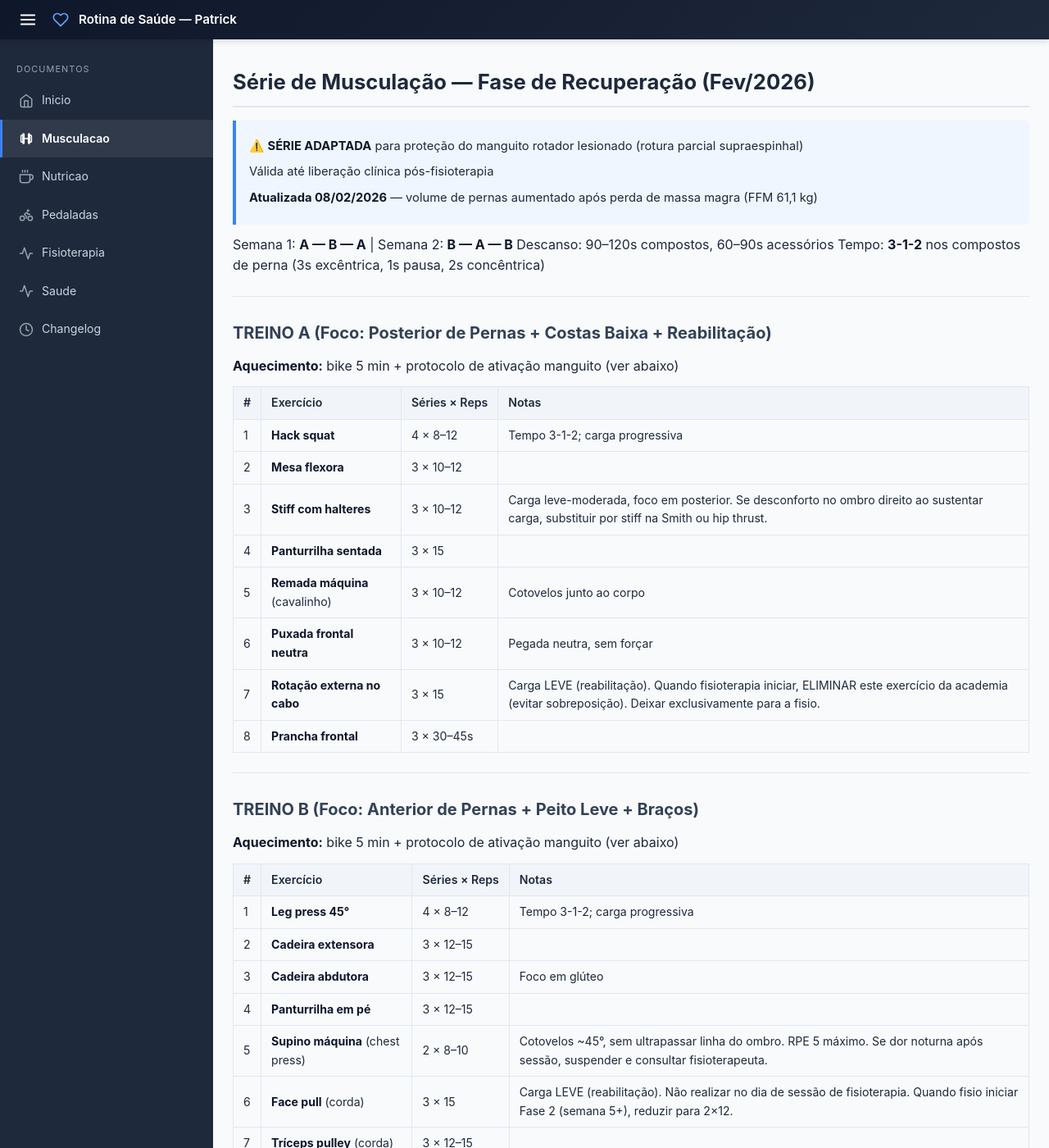
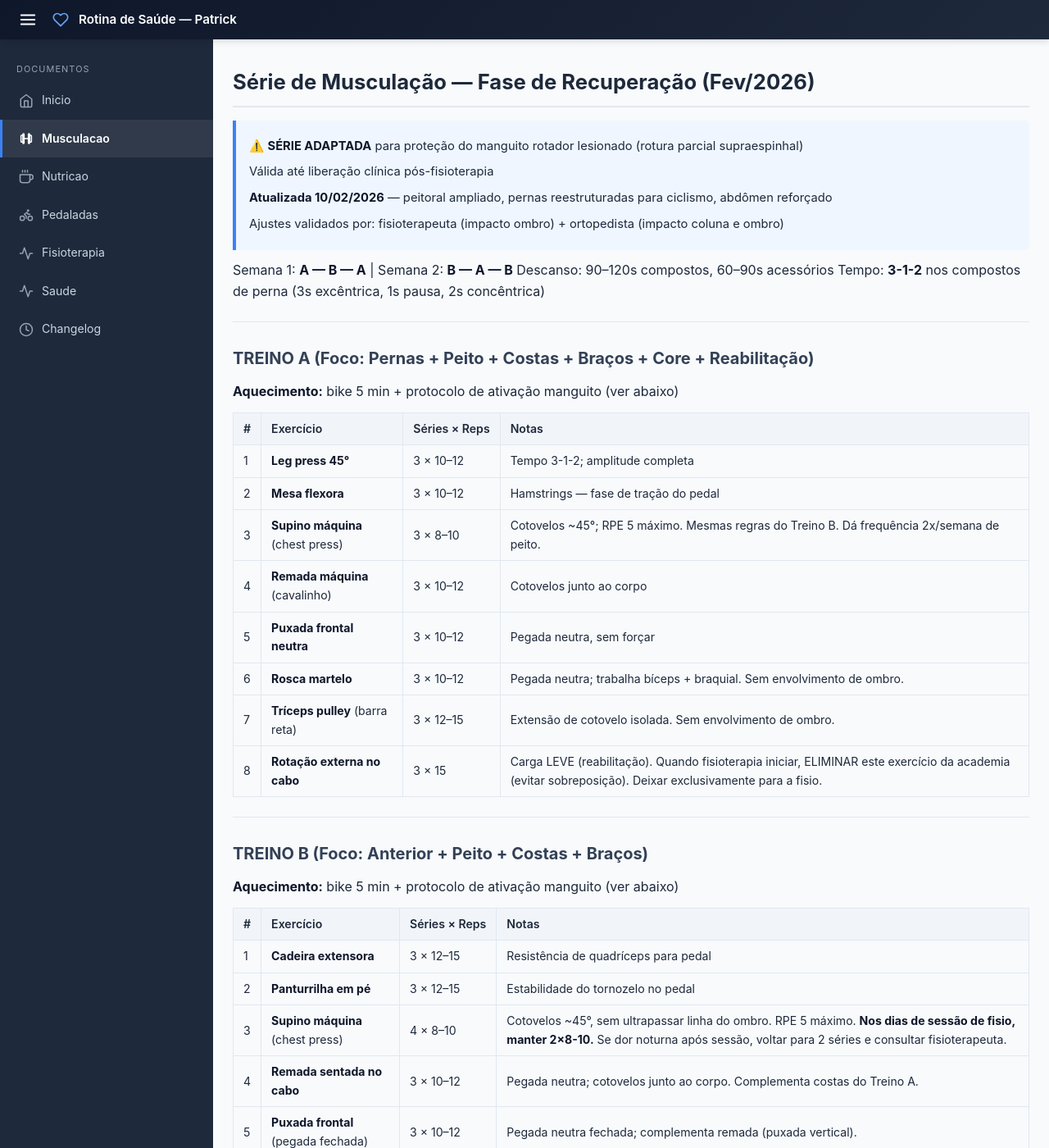
Before and after one commit to criapix/rotina-saude, a Jekyll site: the page built from serie-academia.md, in a window 1280 px wide and 1400 px high. Shown: the whole window at 82% size. Built offline with Jekyll 4.4.1, drawn with Linux system fonts in a browser that asks for light colours; some of the changed text lies outside the part shown.

Commit message:
Update training series and context for recovery phase; restructure exercises for chest, legs, and core

```diff
--- a/serie-academia.md
+++ b/serie-academia.md
@@ -9,7 +9,9 @@
 >
 > Válida até liberação clínica pós-fisioterapia
 >
-> **Atualizada 08/02/2026** — volume de pernas aumentado após perda de massa magra (FFM 61,1 kg)
+> **Atualizada 10/02/2026** — peitoral ampliado, pernas reestruturadas para ciclismo, abdômen reforçado
+>
+> Ajustes validados por: fisioterapeuta (impacto ombro) + ortopedista (impacto coluna e ombro)
 
 Semana 1: **A — B — A** | Semana 2: **B — A — B**
 Descanso: 90–120s compostos, 60–90s acessórios
@@ -17,38 +19,38 @@
 
 ---
 
-## TREINO A (Foco: Posterior de Pernas + Costas Baixa + Reabilitação)
+## TREINO A (Foco: Pernas + Peito + Costas + Braços + Core + Reabilitação)
 
 **Aquecimento:** bike 5 min + protocolo de ativação manguito (ver abaixo)
 
 | # | Exercício | Séries × Reps | Notas |
 |---|---|---|---|
-| 1 | **Hack squat** | 4 × 8–12 | Tempo 3-1-2; carga progressiva |
-| 2 | **Mesa flexora** | 3 × 10–12 | |
-| 3 | **Stiff com halteres** | 3 × 10–12 | Carga leve-moderada, foco em posterior. Se desconforto no ombro direito ao sustentar carga, substituir por stiff na Smith ou hip thrust. |
-| 4 | **Panturrilha sentada** | 3 × 15 | |
-| 5 | **Remada máquina** (cavalinho) | 3 × 10–12 | Cotovelos junto ao corpo |
-| 6 | **Puxada frontal neutra** | 3 × 10–12 | Pegada neutra, sem forçar |
-| 7 | **Rotação externa no cabo** | 3 × 15 | Carga LEVE (reabilitação). Quando fisioterapia iniciar, ELIMINAR este exercício da academia (evitar sobreposição). Deixar exclusivamente para a fisio. |
-| 8 | **Prancha frontal** | 3 × 30–45s | |
+| 1 | **Leg press 45°** | 3 × 10–12 | Tempo 3-1-2; amplitude completa |
+| 2 | **Mesa flexora** | 3 × 10–12 | Hamstrings — fase de tração do pedal |
+| 3 | **Supino máquina** (chest press) | 3 × 8–10 | Cotovelos ~45°; RPE 5 máximo. Mesmas regras do Treino B. Dá frequência 2x/semana de peito. |
+| 4 | **Remada máquina** (cavalinho) | 3 × 10–12 | Cotovelos junto ao corpo |
+| 5 | **Puxada frontal neutra** | 3 × 10–12 | Pegada neutra, sem forçar |
+| 6 | **Rosca martelo** | 3 × 10–12 | Pegada neutra; trabalha bíceps + braquial. Sem envolvimento de ombro. |
+| 7 | **Tríceps pulley** (barra reta) | 3 × 12–15 | Extensão de cotovelo isolada. Sem envolvimento de ombro. |
+| 8 | **Rotação externa no cabo** | 3 × 15 | Carga LEVE (reabilitação). Quando fisioterapia iniciar, ELIMINAR este exercício da academia (evitar sobreposição). Deixar exclusivamente para a fisio. |
 
 ---
 
-## TREINO B (Foco: Anterior de Pernas + Peito Leve + Braços)
+## TREINO B (Foco: Anterior + Peito + Costas + Braços)
 
 **Aquecimento:** bike 5 min + protocolo de ativação manguito (ver abaixo)
 
 | # | Exercício | Séries × Reps | Notas |
 |---|---|---|---|
-| 1 | **Leg press 45°** | 4 × 8–12 | Tempo 3-1-2; carga progressiva |
-| 2 | **Cadeira extensora** | 3 × 12–15 | |
-| 3 | **Cadeira abdutora** | 3 × 12–15 | Foco em glúteo |
-| 4 | **Panturrilha em pé** | 3 × 12–15 | |
-| 5 | **Supino máquina** (chest press) | 2 × 8–10 | Cotovelos ~45°, sem ultrapassar linha do ombro. RPE 5 máximo. Se dor noturna após sessão, suspender e consultar fisioterapeuta. |
+| 1 | **Cadeira extensora** | 3 × 12–15 | Resistência de quadríceps para pedal |
+| 2 | **Panturrilha em pé** | 3 × 12–15 | Estabilidade do tornozelo no pedal |
+| 3 | **Supino máquina** (chest press) | 4 × 8–10 | Cotovelos ~45°, sem ultrapassar linha do ombro. RPE 5 máximo. **Nos dias de sessão de fisio, manter 2×8-10.** Se dor noturna após sessão, voltar para 2 séries e consultar fisioterapeuta. |
+| 4 | **Remada sentada no cabo** | 3 × 10–12 | Pegada neutra; cotovelos junto ao corpo. Complementa costas do Treino A. |
+| 5 | **Puxada frontal** (pegada fechada) | 3 × 10–12 | Pegada neutra fechada; complementa remada (puxada vertical). |
 | 6 | **Face pull** (corda) | 3 × 15 | Carga LEVE (reabilitação). Não realizar no dia de sessão de fisioterapia. Quando fisio iniciar Fase 2 (semana 5+), reduzir para 2×12. |
 | 7 | **Tríceps pulley** (corda) | 3 × 12–15 | |
 | 8 | **Rosca scott máquina** | 3 × 10–12 | |
-| 9 | **Elevação de pernas** | 3 × 12–15 | |
+| 9 | **Rosca direta** (barra ou halteres) | 3 × 10–12 | Complementa rosca scott (diferente ângulo de ativação). |
 
 ---
 
@@ -99,18 +101,24 @@
 - Atingiu o topo da faixa de reps por 2 sessões seguidas → sobe 1 pino
 - Ao subir carga, volta para o limite inferior de reps
 - Compostos de perna: **RPE 7–8** (estímulo alto — prioridade para preservar massa magra)
-- Costas/peito: RPE 6–7
+- Costas: RPE 6–7
+- Peito (supino/flexão): **RPE 5–6** (proteção do manguito)
 - Acessórios: RPE 6–7
+- Core (dead bug/pallof): RPE 6 (foco em qualidade e controle)
 - Rotação/face pull: RPE 4–5 (foco em qualidade, não carga)
 - Deload a cada 4–6 semanas: reduzir carga 30–40% por 1 semana
 
 ---
 
-## Lacunas a preencher (a partir da semana 3)
+## Lacunas preenchidas (10/02/2026)
 
-- **Exercício unilateral de MI:** afundo com halteres ou step-up (2 × 10 cada lado) — adicionar ao Treino A
-- **Core adicional:** pallof press (2 × 10 cada lado) ou dead bug (2 × 8 cada lado)
-- **Serrátil anterior:** já adicionado ao protocolo de ativação (wall slides)
+- ~~Exercício unilateral de MI:~~ ✅ leg press unilateral adicionado ao Treino B
+- **Serrátil anterior:** já no protocolo de ativação (wall slides)
+
+## Lacunas remanescentes (a partir da semana 3)
+
+- **Step-up ou afundo:** considerar adicionar ao Treino A (2×10 cada lado) para transferência funcional ao pedal
+- **Core:** removido a pedido — ciclismo e exercícios compostos fornecem estímulo indireto de core
 
 ---
 
@@ -133,9 +141,9 @@
 
 - **Membros inferiores:** sem restrição
 - **Costas:** remadas sentadas, puxadas neutras (cotovelos junto ao corpo)
-- **Peito:** supino máquina com carga leve-moderada, cotovelos a 45°
+- **Peito:** supino máquina com carga leve-moderada (cotovelos a 45°), 2x/semana. **Máximo 8 sets/semana de pushing até liberação da fisio.**
 - **Braços:** bíceps e tríceps isolados (sem envolver ombro)
-- **Core:** plancha, elevação de pernas, hollow hold
+- **Core:** hollow hold, prancha lateral (se desejar adicionar futuramente)
 
 ---
 
@@ -151,10 +159,13 @@
 
 ## Notas
 
-- Dias duplos (Ter/Qui): se fadiga do pedal, tirar 1 série dos acessórios (manter compostos de perna)
-- Hack/leg press a 4 séries é **padrão** (não opcional — volume de pernas é prioridade)
+- Dias duplos (Ter/Qui): se fadiga do pedal, tirar 1 série dos acessórios (manter compostos de perna e peito)
 - Quarta de descanso entre dias duplos é **inegociável**
 - **Prioridade atual:** recuperar massa magra perdida (FFM caiu para 61,1 kg) enquanto protege o ombro
-- Pernas são o maior grupo muscular sem restrição — maximizar estímulo aqui
+- Pernas reduzidas (4 exercícios) — ciclismo 3x/semana complementa o estímulo de membros inferiores
+- Peito: ~7 sets/semana (supino 3×A + 4×B) — limite de segurança é **8 sets/semana** de pushing até liberação da fisio
+- Costas: ~9 sets/semana (remada + puxada em A, remada + puxada em B) — boa frequência 2x/semana
+- Braços: tríceps 2x/semana + bíceps 2x/semana (3 variações de rosca + 2 de tríceps)
 - Tempo 3-1-2 nos compostos de perna: mais tempo sob tensão = mais estímulo hipertrófico
+- NUNCA fisioterapia e exercícios de peito no mesmo dia com <6h de intervalo
 - Após fisioterapia e liberação clínica, a série será expandida para upper body progressivamente
```
Also changed, not shown: changelog.md.
